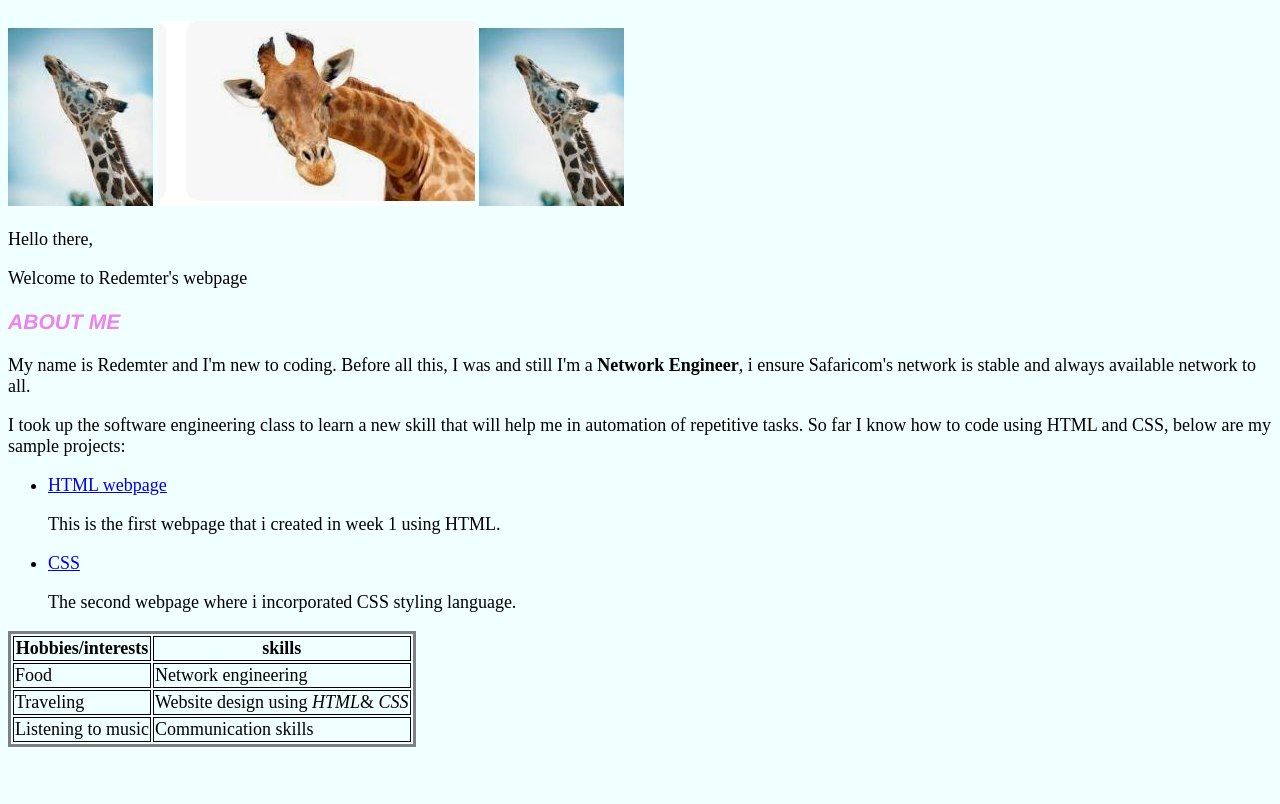
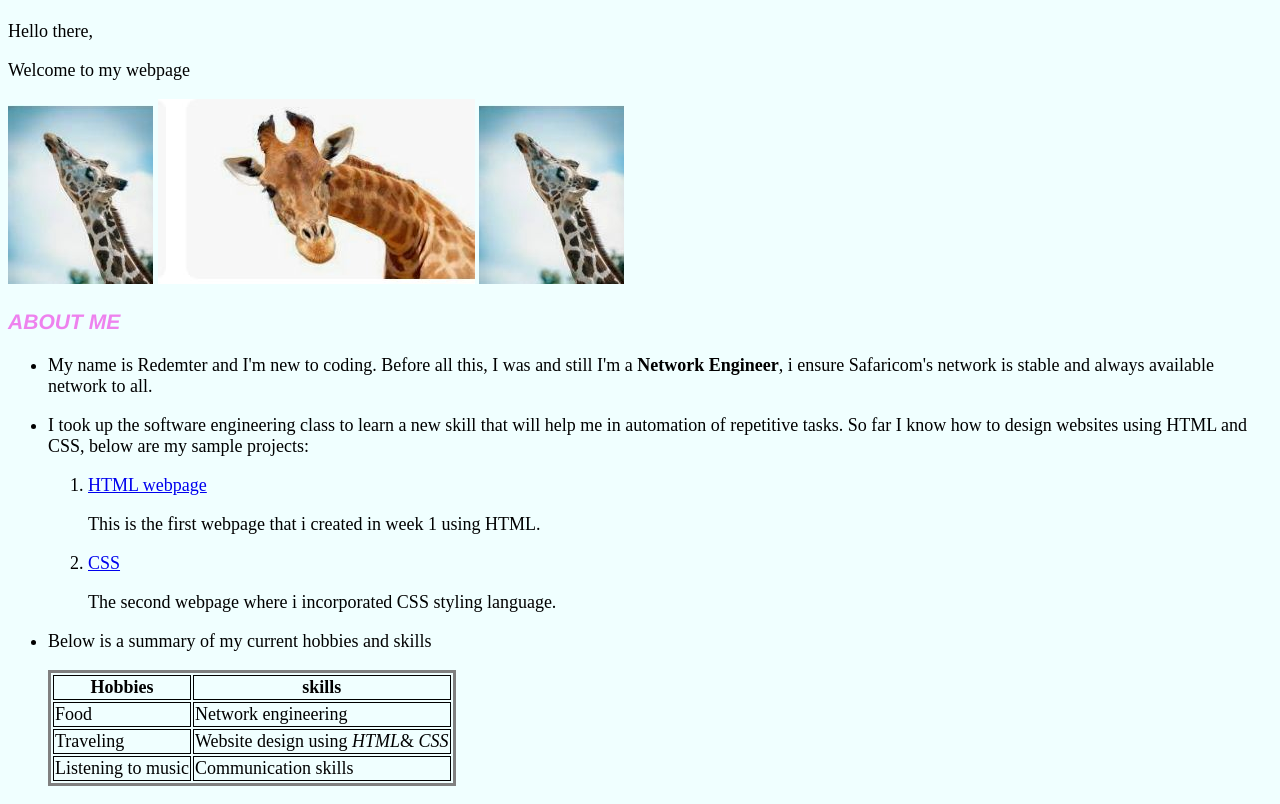
Before and after one commit to Redemter/week1-ip, a plain HTML site: page index.html in a window 1280 px wide. Shown: the part 69-873 px from the top of the page. Before the commit the page ends 824 px from the top, so only its background shows below. Drawn offline with Linux system fonts and the light colour scheme.

Commit message:
update photos

```diff
--- a/css/styles.css
+++ b/css/styles.css
@@ -17,7 +17,6 @@ table {
   border-style: double;
   border-style: solid;
 }
-th,
-td {
+th, td {
   border: 1px solid black;
-}
+ }
--- a/index.html
+++ b/index.html
@@ -8,25 +8,30 @@
     <link href="css/styles.css" rel="stylesheet" type="text/css" />
   </head>
   <h1>Redemter Kwamboka</h1>
+  <p>Hello there,</p>
+  <p>Welcome to my webpage</p>
   <img src="./images/giraffe2.JPG" alt="My favourite animal" />
   <img src="./images/giraffe.JPG" alt="giraffe" />
   <img src="./images/giraffe2.JPG" alt="My favourite animal" />
-  <p>Hello there,</p>
-  <p>Welcome to Redemter's webpage</p>
+
   <body>
     <h3>ABOUT ME</h3>
-
+    <ul>
+      <li>
         <p>
           My name is Redemter and I'm new to coding. Before all this, I was and
           still I'm a <strong>Network Engineer</strong>, i ensure Safaricom's
           network is stable and always available network to all.
         </p>
+      </li>
+      <li>
         <p>
-      I took up the software engineering class to learn a new skill that will
-      help me in automation of repetitive tasks. So far I know how to code using
-      HTML and CSS, below are my sample projects:
+          I took up the software engineering class to learn a new skill that
+          will help me in automation of repetitive tasks. So far I know how to
+          design websites using HTML and CSS, below are my sample projects:
         </p>
-    <ul>
+      </li>
+      <ol>
         <li>
           <p>
             <a href="../portfolio/my_first_website/my_first_website.html"
@@ -37,16 +42,17 @@
         This is the first webpage that i created in week 1 using HTML.
         <li>
           <p>
-          <a href="../portfolio/my_first_website/my_favourite_things.html"
-            >CSS</a
-          >
+            <a href="../week1-ip/index.html">CSS</a>
           </p>
         </li>
         The second webpage where i incorporated CSS styling language.
-    </ul>
+      </ol>
+      <li>
+        <p>Below is a summary of my current hobbies and skills</p>
+      </li>
       <table>
         <tr>
-        <th>Hobbies/interests</th>
+          <th>Hobbies</th>
           <th>skills</th>
         </tr>
         <tr>
@@ -62,5 +68,6 @@
           <td>Communication skills</td>
         </tr>
       </table>
+    </ul>
   </body>
 </html>
```
Lines whose indentation alone changed are shown as unchanged.
